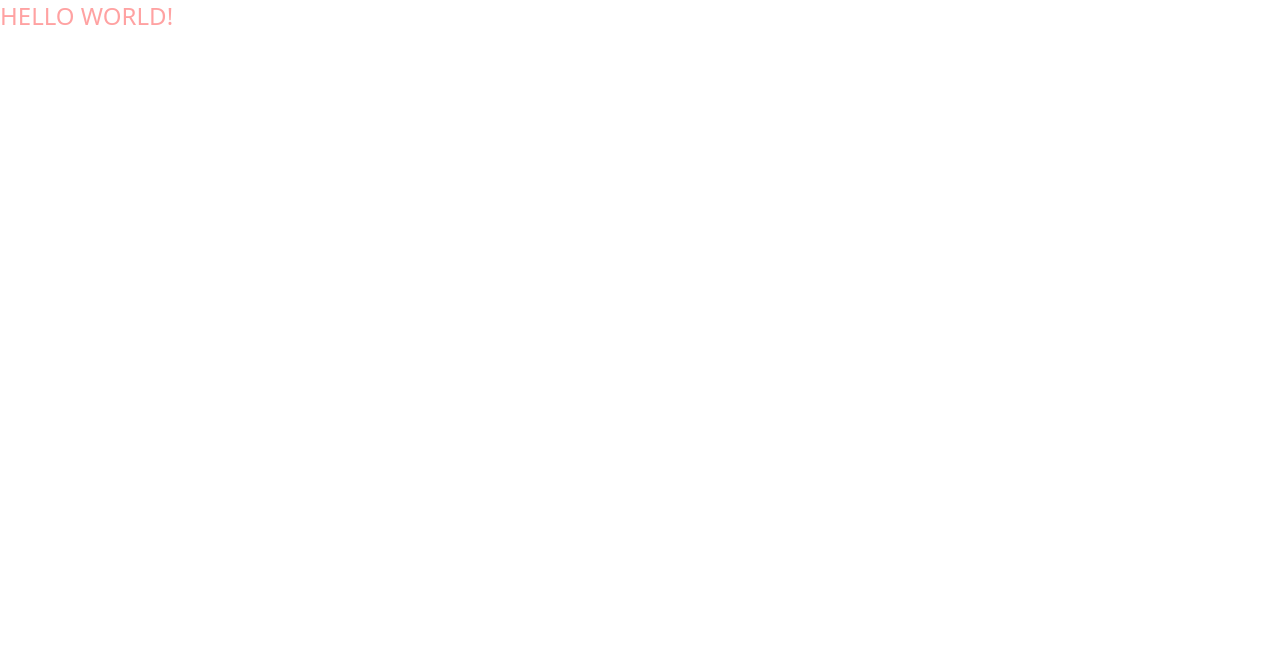
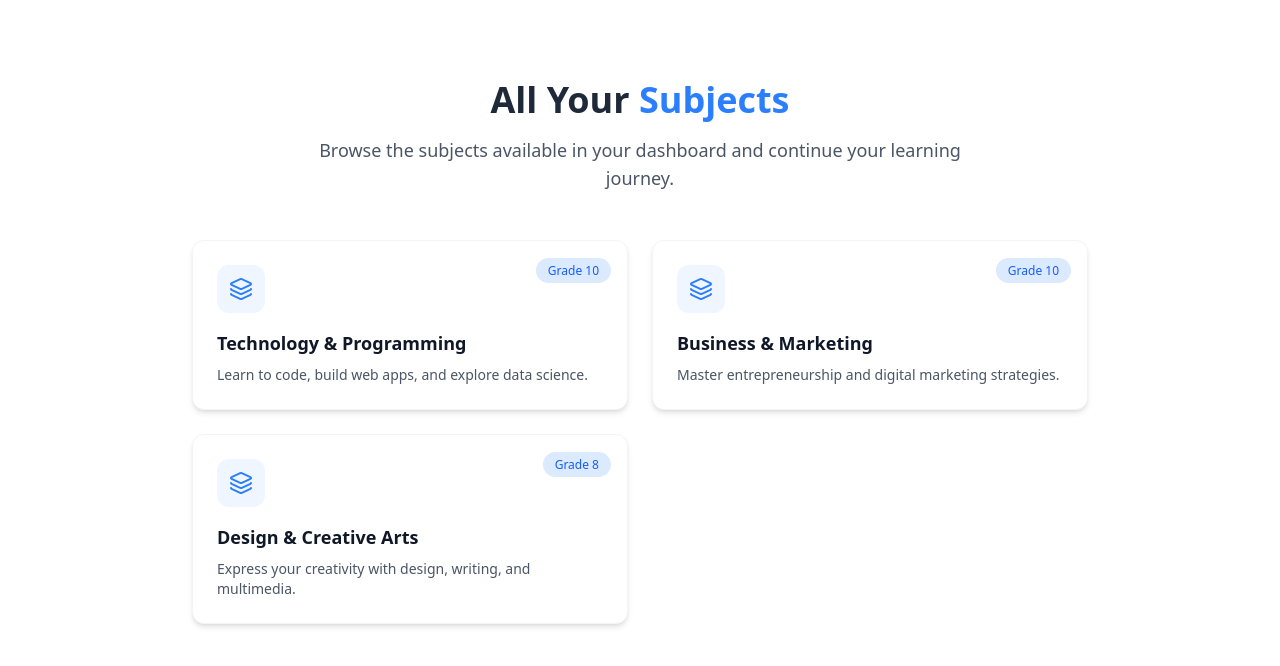
Before and after one commit to EdwinLolo/garudahacks-frontend, a React (Vite) app: page / in a window 1280 px wide. Shown: the top 666 px of the page. Built offline with nearby package versions, Linux system fonts and the light colour scheme.

Commit message:
dashboard

```diff
--- a/package.json
+++ b/package.json
@@ -11,8 +11,10 @@
   },
   "dependencies": {
     "@tailwindcss/vite": "^4.1.11",
+    "lucide-react": "^0.525.0",
     "react": "^19.1.0",
     "react-dom": "^19.1.0",
+    "react-router-dom": "^7.7.0",
     "tailwindcss": "^4.1.11"
   },
   "devDependencies": {
--- a/src/App.jsx
+++ b/src/App.jsx
@@ -1,15 +1,13 @@
 import { useState } from "react";
 import reactLogo from "./assets/react.svg";
 import viteLogo from "/vite.svg";
-
+import Dashboard from "./pages/Dashboard"
 function App() {
-  const [count, setCount] = useState(0);
-
   return (
-    <>
-      <h1 className="text-2xl text-red-300">HELLO WORLD!</h1>
-    </>
-  );
+  <>
+    <Dashboard />
+  </>
+  )
 }
 
 export default App;
--- /dev/null
+++ b/src/components/SubjectCard.jsx
@@ -0,0 +1,29 @@
+import React from "react";
+import { Layers3 } from "lucide-react";
+
+const SubjectCard = ({ subject }) => {
+  return (
+    <div
+      className="relative bg-white rounded-xl shadow-md p-6 text-left border border-gray-100"
+    >
+      {subject.tag && (
+        <div className="absolute top-4 right-4">
+          <span className="text-xs font-medium bg-blue-100 text-blue-600 px-3 py-1 rounded-full">
+            {subject.tag}
+          </span>
+        </div>
+      )}
+
+      <div className="bg-blue-50 p-3 rounded-xl w-fit mb-4">
+        <Layers3 className="w-6 h-6 text-blue-500" />
+      </div>
+
+      <h3 className="text-lg font-semibold text-gray-900 mb-2">
+        {subject.name}
+      </h3>
+      <p className="text-sm text-gray-600">{subject.description}</p>
+    </div>
+  );
+};
+
+export default SubjectCard;
--- /dev/null
+++ b/src/data/subjects.json
@@ -0,0 +1,20 @@
+[
+  {
+    "id": 1,
+    "name": "Technology & Programming",
+    "description": "Learn to code, build web apps, and explore data science.",
+    "tag": "Grade 10"
+  },
+  {
+    "id": 2,
+    "name": "Business & Marketing",
+    "description": "Master entrepreneurship and digital marketing strategies.",
+    "tag": "Grade 10"
+  },
+  {
+    "id": 3,
+    "name": "Design & Creative Arts",
+    "description": "Express your creativity with design, writing, and multimedia.",
+    "tag": "Grade 8"
+  }
+]
--- a/src/pages/Dashboard.jsx
+++ b/src/pages/Dashboard.jsx
@@ -0,0 +1,36 @@
+import React, { useEffect, useState } from "react";
+import subjectsData from "../data/subjects.json";
+import SubjectCard from "../components/SubjectCard";
+
+const Dashboard = () => {
+  const [subjects, setSubjects] = useState([]);
+
+  useEffect(() => {
+    const timeout = setTimeout(() => {
+      setSubjects(subjectsData);
+    }, 500);
+
+    return () => clearTimeout(timeout);
+  }, []);
+
+  return (
+    <section className="py-20 bg-white text-gray-800">
+      <div className="container mx-auto px-4 text-center">
+        <h2 className="text-3xl md:text-4xl font-extrabold mb-4">
+          All Your <span className="text-blue-500">Subjects</span>
+        </h2>
+        <p className="text-lg text-gray-600 max-w-2xl mx-auto mb-12">
+          Browse the subjects available in your dashboard and continue your learning journey.
+        </p>
+
+        <div className="grid grid-cols-1 md:grid-cols-2 gap-6 max-w-4xl mx-auto">
+          {subjects.map((subject) => (
+            <SubjectCard key={subject.id} subject={subject} />
+          ))}
+        </div>
+      </div>
+    </section>
+  );
+};
+
+export default Dashboard;
```
Also changed, not shown: src/components/SubjectBox.jsx (deleted), 1 other file (tests, documents, lock files or other folders).
